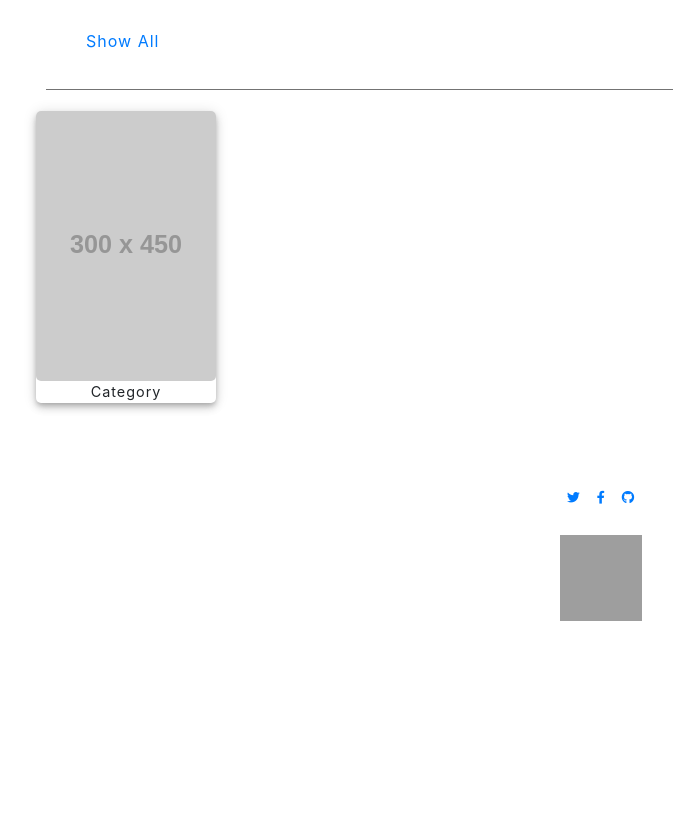
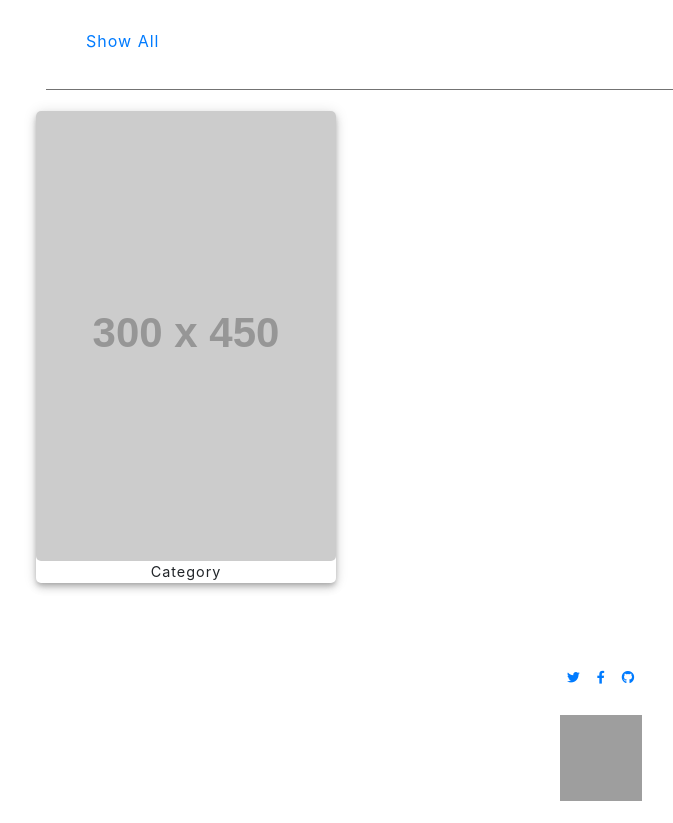
Before and after one commit to grant-king/movie-madness, a Django app: page /collection/ in a window 1280 px wide. Shown: the part 88-911 px from the top of the page, without its empty margins (39-712 px from the left). Before the commit the page ends 709 px from the top, so only its background shows below. Run offline with Django 3.2, Linux system fonts and the light colour scheme; grey boxes labelled with a size stand in for pictures from a placeholder-image service; data that the repository does not hold is empty; parts of the project's set-up code (start-up, migrations or seed data) failed here and were passed over; some libraries are stand-ins or nearby versions; grey boxes are pictures that could not be loaded.

Commit message:
feat: Simplified custom styles
Simplify custom Portfolio CSS class for broader use across site. User profile elements share collection and category view gallery styles.

```diff
--- a/mysite/movies/static/movies/css/gallery_BS4.css
+++ b/mysite/movies/static/movies/css/gallery_BS4.css
@@ -1,12 +1,9 @@
 .Portfolio {
-    position: relative;
+
     margin: 5px;
-    border: 1px solid white;
-    float: left;
-    width: 180px;
-    transition-duration: 0.4s;
+    transition-duration: 0.2s;
     border-radius: 5px;
-    animation: winanim 0.5s ;
+    animation: winanim 0.2s;
 -webkit-backface-visibility:visible;
     backface-visibility:visible;
     box-shadow:0 3px 5px -1px rgba(0,0,0,.2),0 5px 8px 0 rgba(0,0,0,.14),0 1px 14px 0 rgba(0,0,0,.12);
@@ -14,7 +11,7 @@
 }
 
 .Portfolio:hover {
-    box-shadow: 0 12px 16px 0 rgba(0,0,0,.24),0 17px 50px 0 rgba(0,0,0,.19);
+    box-shadow: 0 12px 16px 0 rgba(0,0,0,.24),0 17px 50px 0 rgba(0,0,100,.19);
 }
 
 .Portfolio img {
```
